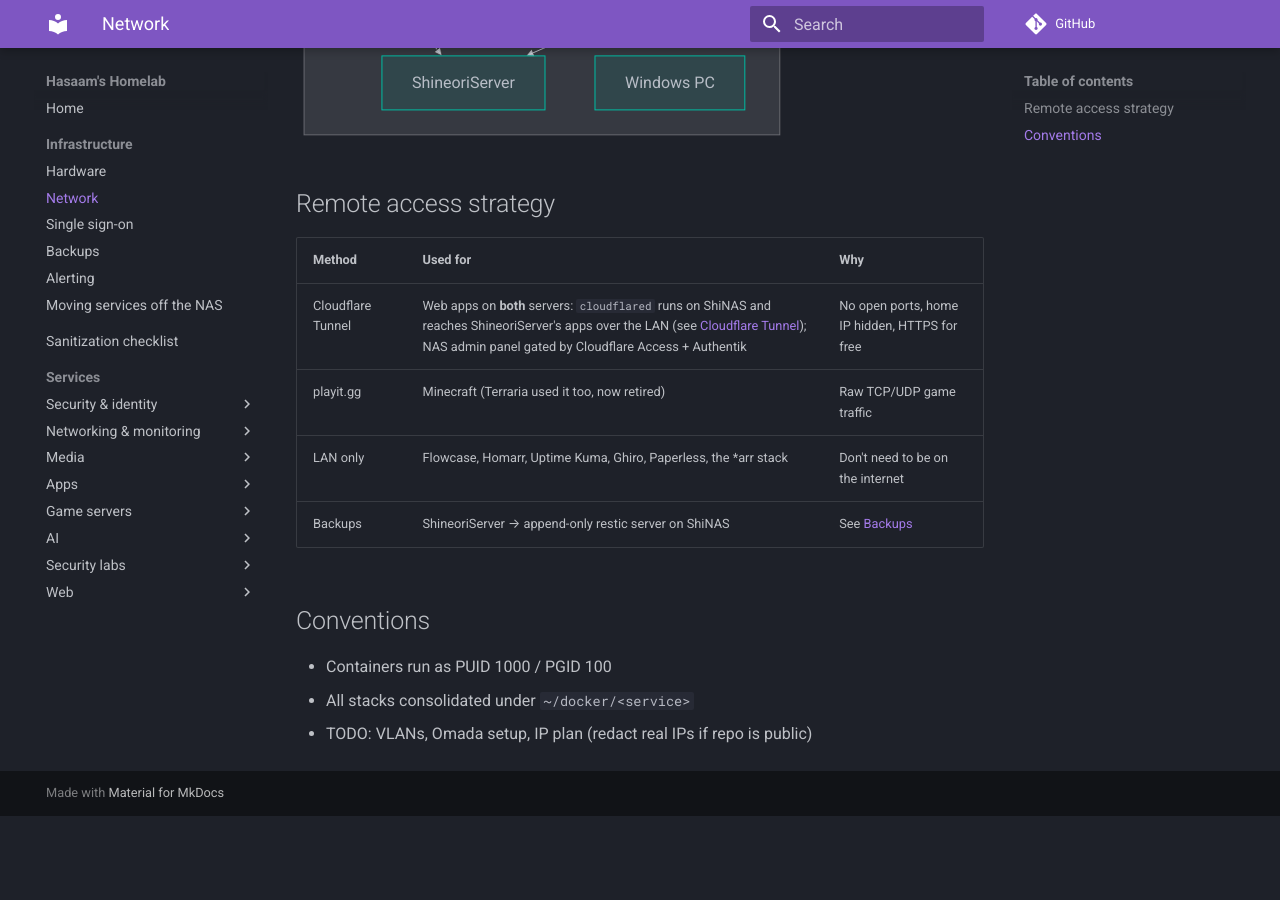
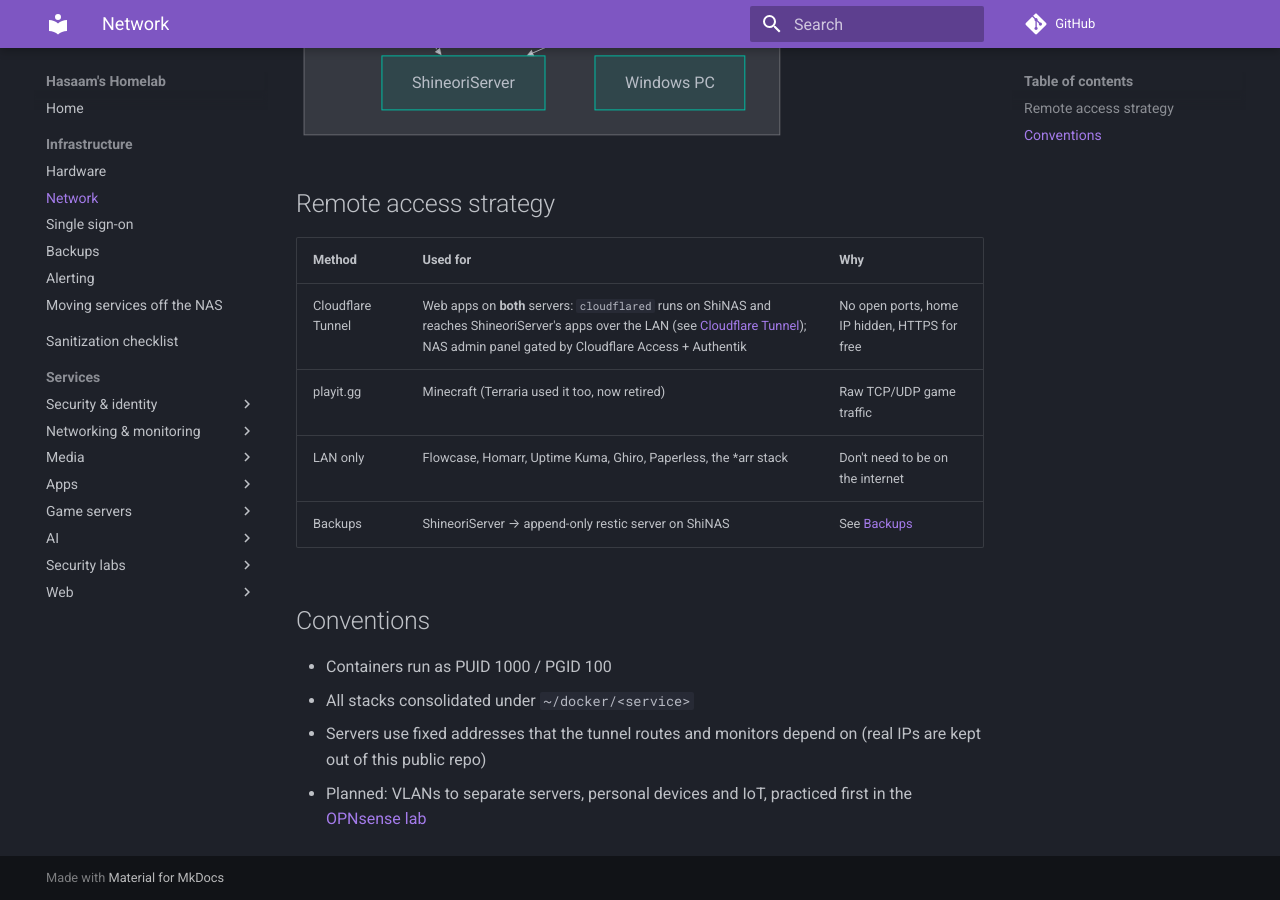
Before and after one commit to Shineori/homelab, an MkDocs documentation site: the page built from docs/infrastructure/network.md, in a window 1280 px wide and 900 px high, scrolled down 509 px. Built offline with MkDocs 1.6.1 and Material for MkDocs 9.7.7, drawn with Linux system fonts in a browser that asks for light colours; comment, search, counter and statistics services are not loaded; before the commit the page ends 1325 px from its top, so only the background shows below that.

Commit message:
Network: replace the last placeholder with the current plan

```diff
--- a/docs/infrastructure/network.md
+++ b/docs/infrastructure/network.md
@@ -27,4 +27,5 @@
 ## Conventions
 - Containers run as PUID 1000 / PGID 100
 - All stacks consolidated under `~/docker/<service>`
-- TODO: VLANs, Omada setup, IP plan (redact real IPs if repo is public)
+- Servers use fixed addresses that the tunnel routes and monitors depend on (real IPs are kept out of this public repo)
+- Planned: VLANs to separate servers, personal devices and IoT, practiced first in the [OPNsense lab](../services/opnsense-lab.md)
```
